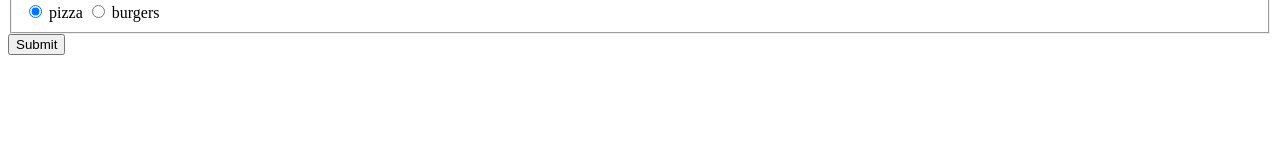
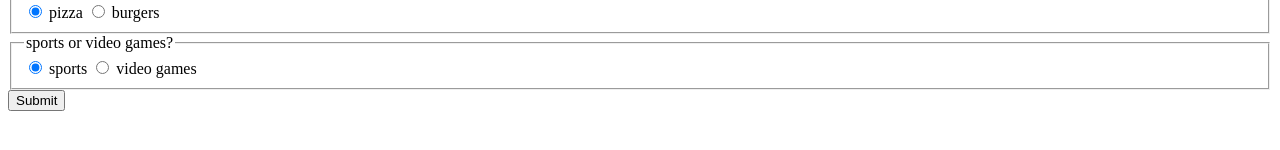
Before and after one commit to Dycarlini/Dycarlini.github.io, a plain HTML site: page index.html in a window 1280 px wide. Shown: the part 452-602 px from the top of the page. Drawn offline with Linux system fonts and the light colour scheme.

Commit message:
add to webpage

```diff
--- a/index.html
+++ b/index.html
@@ -24,6 +24,11 @@
       <label><input id="pizza" type="radio" name="pizza-burgers" value="pizza" checked> pizza</label>
       <label><input id="burgers" type="radio" name="pizza-burgers" value="burgers"> burgers</label>
     </fieldset>
+    <fieldset>
+      <legend>sports or video games?</legend>
+      <label><input id="sports" type="radio" name="sports-video games" value="sports" checked> sports</label>
+      <label><input id="videogames" type="radio" name="sports-video games" value="video games"> video games</label>
+    </fieldset>
     <button type="submit">Submit</button>
   </form>
 </body>
```
Also changed, not shown: style.css (line endings or trailing spaces).
